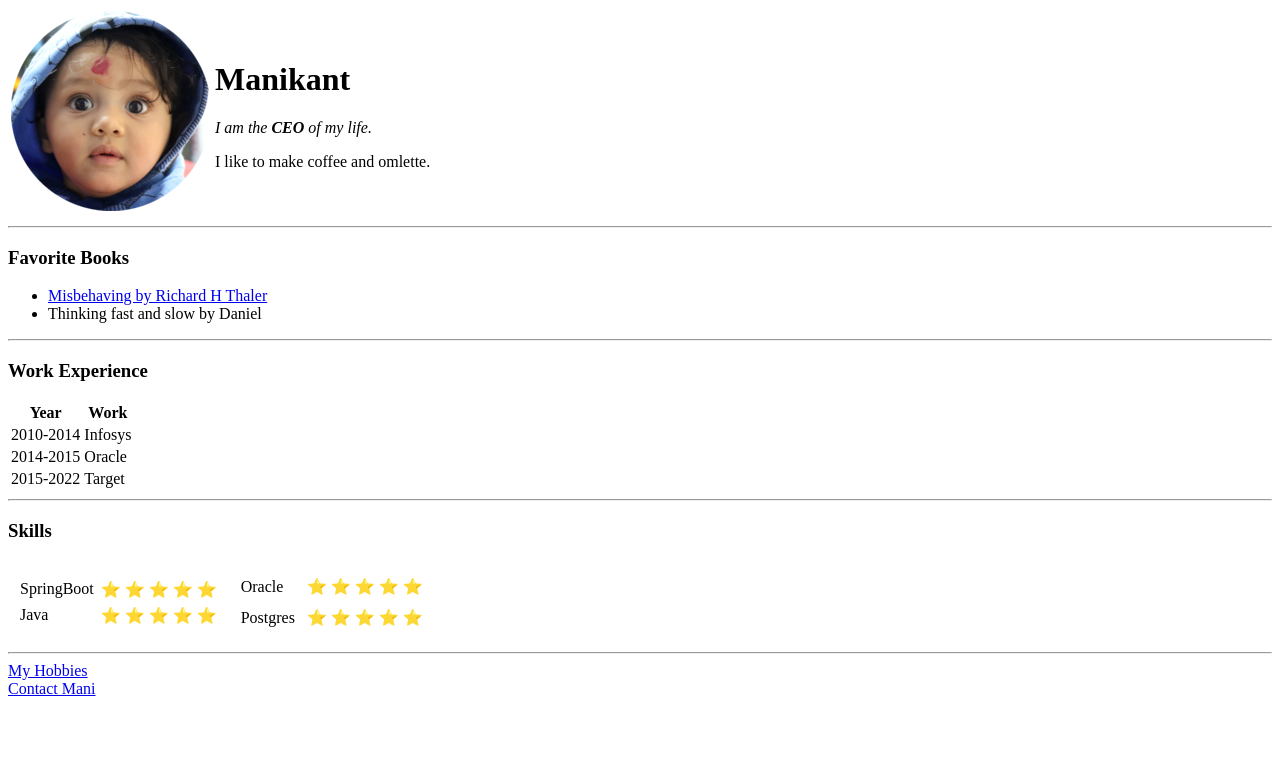
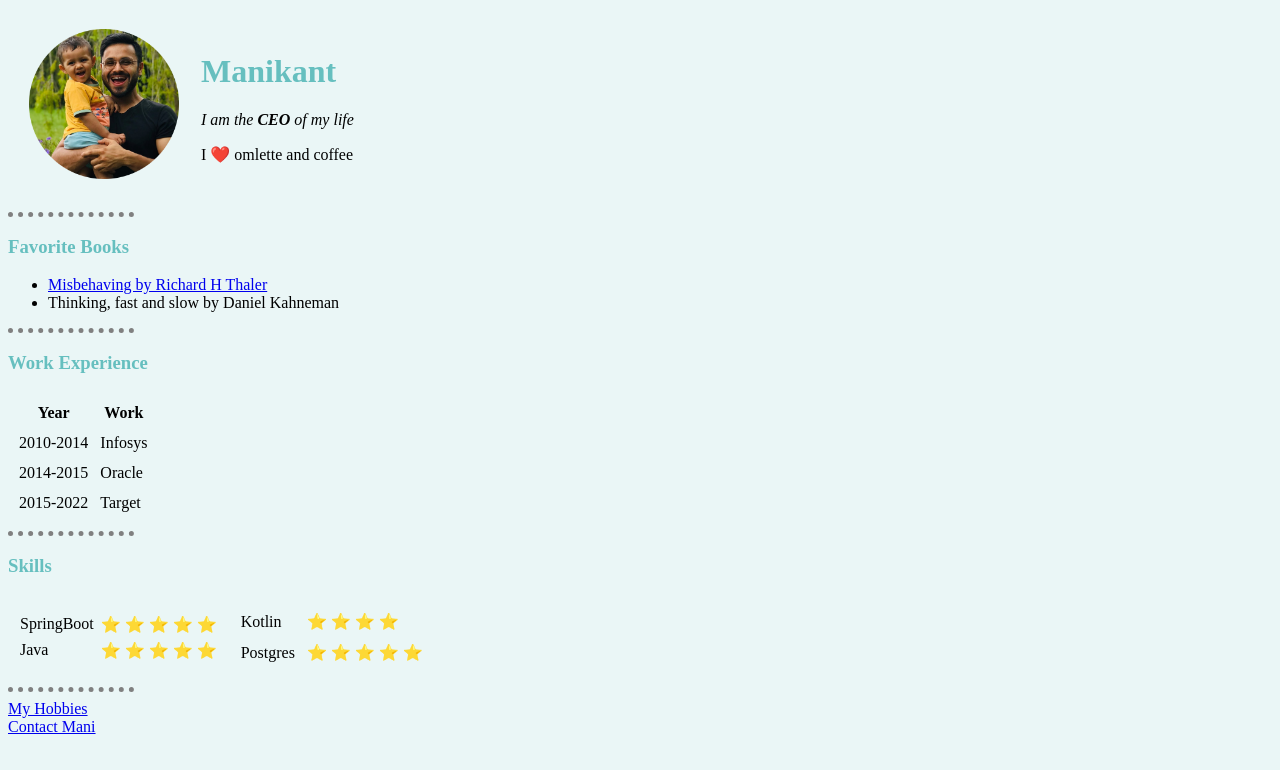
Before and after one commit to ManiLikhdhari/cv, a plain HTML site: page index.html in a window 1280 px wide. Drawn offline with Linux system fonts and the light colour scheme.

Commit message:
Updated files

```diff
--- /dev/null
+++ b/css/styles.css
@@ -0,0 +1,21 @@
+body{
+  background-color:#EAF6F6;
+}
+
+hr{
+  border-style: none;
+  border-top-style: dotted;
+  border-color: grey;
+  border-width:5px;
+  width:10%;
+  margin-left: 0;
+}
+h1{
+  color: #66bfbf;
+}
+h3{
+  color: #66bfbf;
+}
+img{
+  height: 150px;
+}
--- a/index.html
+++ b/index.html
@@ -4,18 +4,19 @@
 <head>
   <meta charset="utf-8">
   <title>❤Mani's Website</title>
+  <link rel="stylesheet" href="css/styles.css">
 </head>
 
 <body>
-  <table>
+  <table cellspacing="20">
     <tr>
       <td>
-        <img src="images/Raghav.png" alt="Mani profile pic">
+        <img src="images/Mani.png" alt="Mani profile pic">
       </td>
       <td>
         <h1>Manikant</h1>
-        <p><em>I am the <strong>CEO</strong> of my life.</em></p>
-        <p>I like to make coffee and omlette.</p>
+        <p><em>I am the <strong>CEO</strong> of my life</em></p>
+        <p>I ❤️ omlette and coffee</p>
       </td>
     </tr>
   </table>
@@ -23,11 +24,11 @@
   <h3>Favorite Books</h3>
   <ul>
     <li><a href="https://www.goodreads.com/book/show/26530355-misbehaving">Misbehaving by Richard H Thaler</a></li>
-    <li>Thinking fast and slow by Daniel</li>
+    <li>Thinking, fast and slow by Daniel Kahneman</li>
   </ul>
   <hr>
   <h3>Work Experience</h3>
-  <table>
+  <table cellspacing="10">
     <thead>
       <tr>
         <th>Year</th>
@@ -68,8 +69,8 @@
       <td>
         <table cellspacing="10">
           <tr>
-            <td>Oracle</td>
-            <td>⭐ ⭐ ⭐ ⭐ ⭐</td>
+            <td>Kotlin</td>
+            <td>⭐ ⭐ ⭐ ⭐</td>
           </tr>
           <tr>
             <td>Postgres</td>
```
Also changed, not shown: contactMe.html (+3 -2 lines), hobbies.html (+1 -0 lines), images/Mani.png (added).
